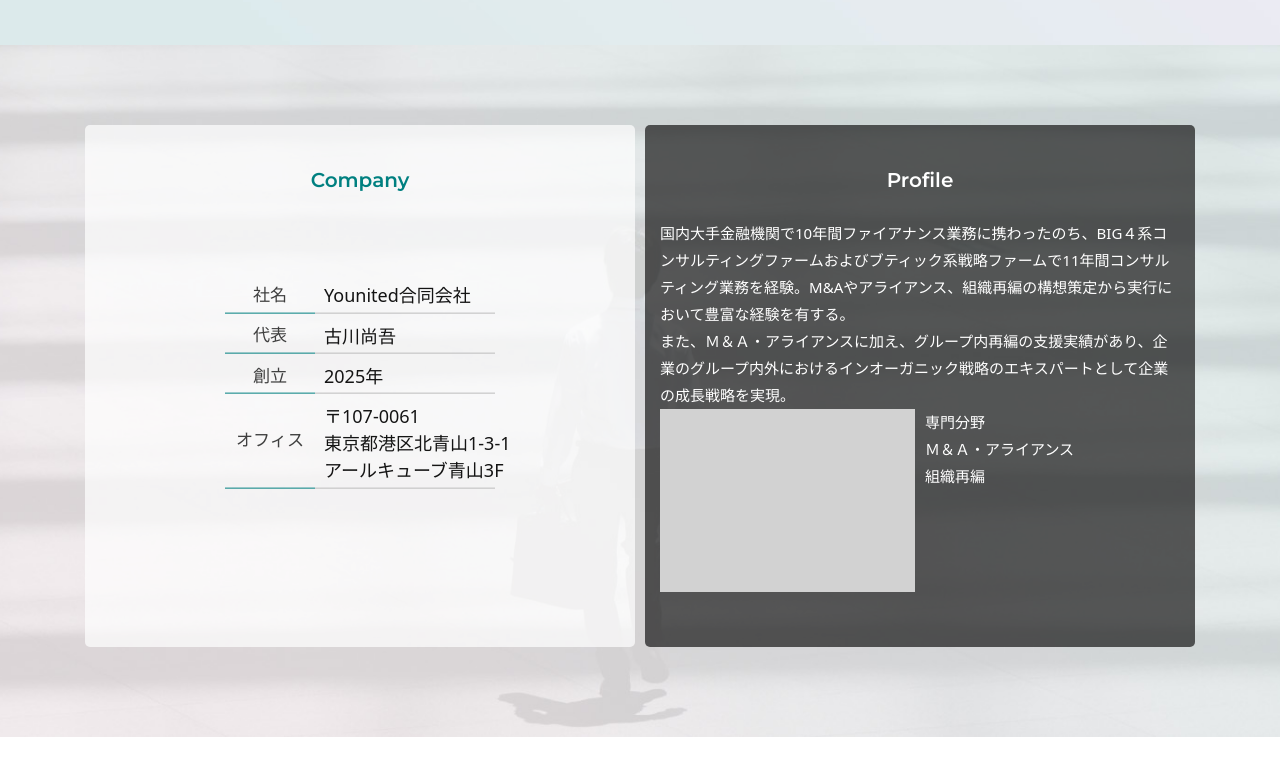
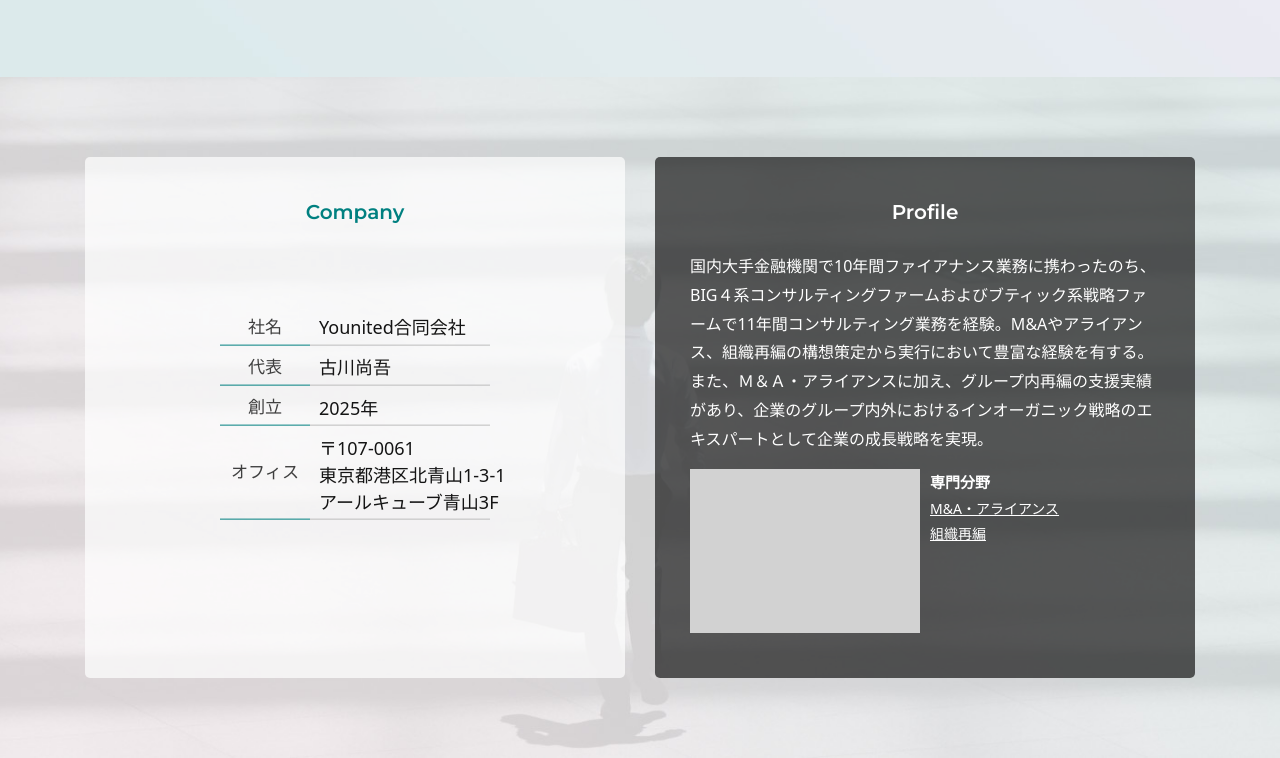
Before and after one commit to younitedit-coder/younited, a plain HTML site: page index.html in a window 1280 px wide. Shown: the part 1737-2495 px from the top of the page. Before the commit the page ends 2474 px from the top, so only its background shows below. Drawn offline with nearby package versions, Linux system fonts and the light colour scheme.

Commit message:
Add files via upload

```diff
--- a/index.css
+++ b/index.css
@@ -88,7 +88,7 @@
 }
 
 section {
-    padding: 50px 0;
+    padding: 60px 0;
 }
 
 .section-content {
@@ -98,7 +98,7 @@
 }
 
 .section-ttl {
-    font-size: 1.1em;
+    font-size: 1.3em;
     font-weight: 600;
     font-family: "montserrat", sans-serif;
     color: #008080;
@@ -179,7 +179,7 @@
 }
 
 h1.main-logo {
-    width: 50px;
+    width: 55px;
     position: fixed;
     top: 15px;
     left: 12px;
@@ -369,7 +369,7 @@
     font-weight: 500;
     letter-spacing: .05em;
     color: #fff;
-    font-size: 20px;
+    font-size: 22px;
     text-shadow: 0 0 13px rgba(24, 24, 24, .85);
 }
 
@@ -436,7 +436,7 @@
     border-radius: 5px;
     background: rgba(255, 255, 255, .3);
     box-shadow: 2px 2px 15px 0px rgb(0 0 0 / 8%);
-    padding: 3.5em 0 2.5em;
+    padding: 4.5em 0 4em;
     position: relative;
     margin-bottom: 10px;
 }
@@ -481,6 +481,7 @@
         max-width: calc(((100% / 12) * 4) - 10px);
         flex-basis: calc(((100% / 12) * 4) - 10px);
         margin: 0 5px 50px;
+        padding: 3.5em 0 3em;
     }
 
     .service-element-txt {
@@ -510,7 +511,7 @@
         max-width: calc(((100% / 12) * 4) - 30px);
         flex-basis: calc(((100% / 12) * 4) - 30px);
         margin: 0 15px 70px;
-        padding: 4em 0 3.5em;
+        padding: 5em 0 4.5em;
     }
 
     .service-txtarea {
@@ -544,7 +545,7 @@
 .company-element {
     background: rgba(255, 255, 255, .7);
     border-radius: 5px;
-    padding: 3em 1em;
+    padding: 1.5em 1em;
     font-size: 15px;
 }
 
@@ -612,6 +613,7 @@
         flex-basis: calc(((100% / 12) * 6) - 10px);
         margin: 0 5px 10px;
         position: relative;
+        padding: 2em 1em;
     }
     .company-element:last-child{
         margin-top: 0;
@@ -627,10 +629,19 @@
     }
 }
 @media screen and (min-width: 1028px) {
+    .company-inner{
+        width: calc(100% + 30px);
+        margin: 0 -15px;
+    }
+    .company-element{
+        max-width: calc(((100% / 12) * 6) - 30px);
+        flex-basis: calc(((100% / 12) * 6) - 30px);
+        margin: 0 15px;
+        padding: 45px 35px;
+    }
     .section-company .section-ttl {
         font-size: 22px;
     }
-
     .section-company .section-ttl{
         font-size: 20px;
     }
@@ -650,10 +661,23 @@
 .prof-img, .prof-area-element{
     max-width: calc(((100% / 12) * 6) - 10px);
     flex-basis: calc(((100% / 12) * 6) - 10px);
-    margin: 0 5px 10px;
+    margin: 0 5px ;
 }
-/* .prof-area-element{
-    max-width: calc(((100% / 12) * 8) - 10px);
-    flex-basis: calc(((100% / 12) * 8) - 10px);
-    margin: 0 5px 10px;
-} */
+.prof-area{
+    margin-top: 15px;
+}
+.prof-area-ttl{
+    font-weight: bold;
+}
+.prof-area-item{
+    font-size: 14px;
+    text-decoration: underline;
+}
+.prof-txt{
+    font-size: 14px;
+}
+@media screen and (min-width: 1028px){
+    .prof-txt{
+        font-size: 1rem;
+    }
+}
--- a/index.html
+++ b/index.html
@@ -110,7 +110,7 @@
                                     <figure class="prof-img"><img src="./img/profile.jpg" alt=""></figure>
                                     <div class="prof-area-element">
                                         <p class="prof-area-ttl">専門分野</p>
-                                        <p class="prof-area-item"> Ｍ＆Ａ・アライアンス<br>組織再編</p>
+                                        <p class="prof-area-item">M&A・アライアンス<br>組織再編</p>
                                     </div>
                                 </div>
                             </div>
```
